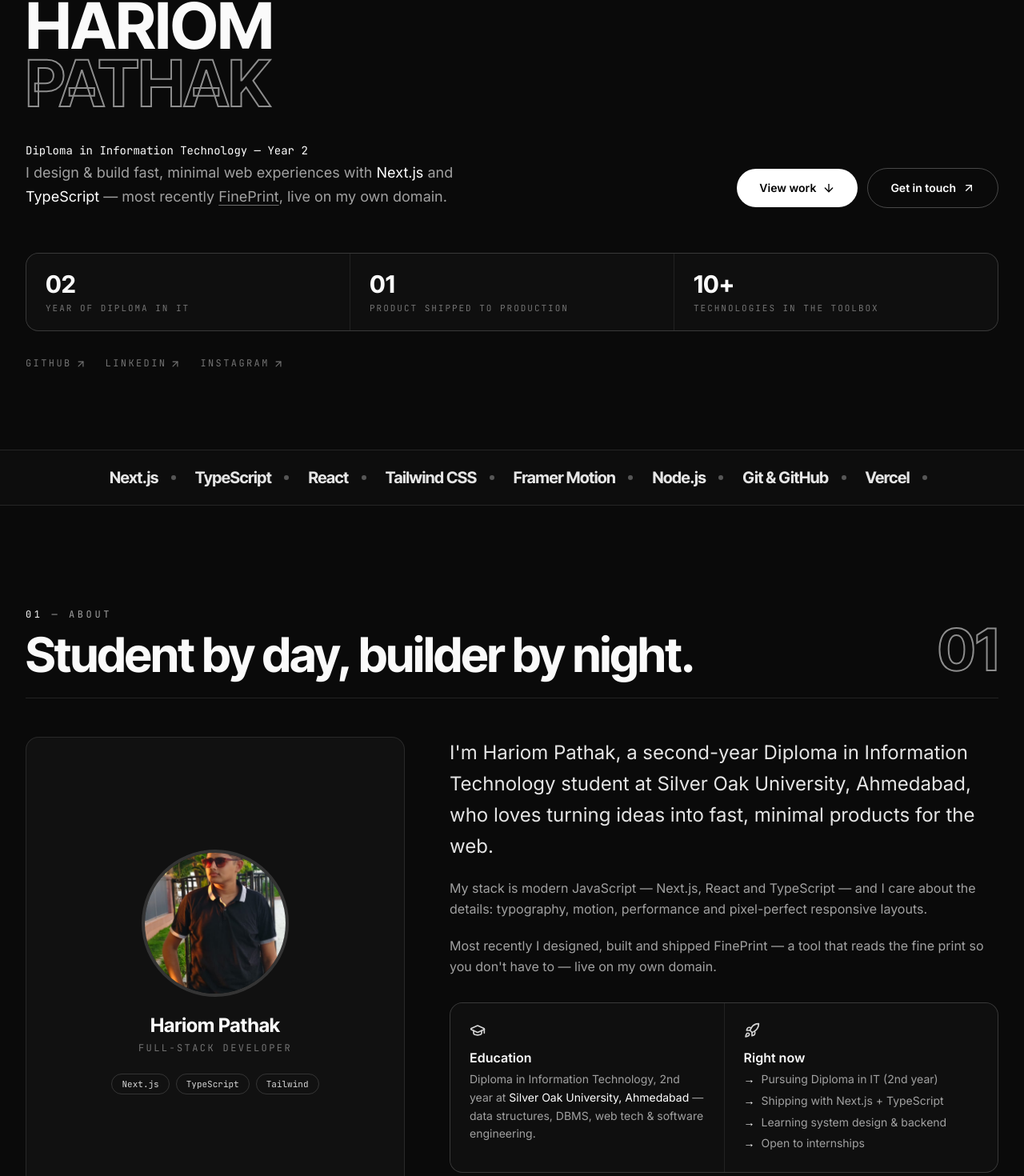
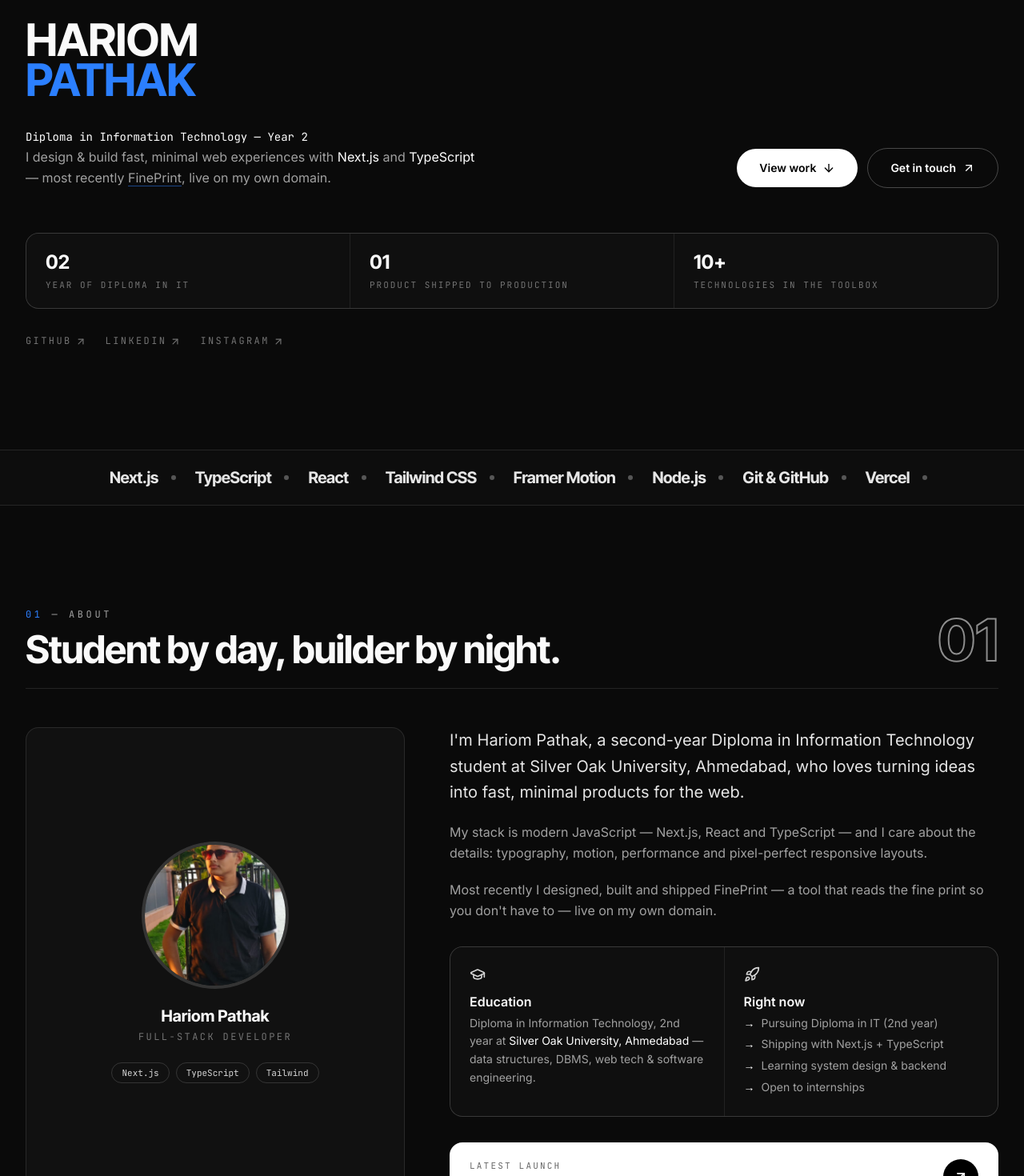
Before and after one commit to hariompathak50339/portfolio, a Next.js app: page / in a window 1280 px wide. Shown: the part 238-1708 px from the top of the page at 80% size. Built offline with nearby package versions, Linux system fonts and the light colour scheme.

Commit message:
Smaller typography with blue accents across the site

```diff
--- a/src/components/About.tsx
+++ b/src/components/About.tsx
@@ -24,7 +24,7 @@ export default function About() {
                     className="h-full w-full object-cover"
                   />
                 </div>
-                <p className="font-display mt-6 text-2xl font-bold">Hariom Pathak</p>
+                <p className="font-display mt-6 text-xl font-bold">Hariom Pathak</p>
                 <p className="mt-1 font-mono text-xs tracking-[0.2em] text-neutral-500 uppercase">
                   {profile.role}
                 </p>
@@ -55,7 +55,7 @@ export default function About() {
                 key={i}
                 className={
                   i === 0
-                    ? "text-xl leading-relaxed text-neutral-200 sm:text-2xl"
+                    ? "text-lg leading-relaxed text-neutral-200 sm:text-xl"
                     : "mt-5 leading-relaxed text-neutral-400"
                 }
               >
@@ -96,7 +96,7 @@ export default function About() {
                 <p className="font-mono text-[11px] tracking-[0.2em] uppercase opacity-60">
                   Latest launch
                 </p>
-                <p className="font-display text-xl font-bold">
+                <p className="font-display text-lg font-bold">
                   FinePrint — live in production
                 </p>
               </div>
--- a/src/components/Contact.tsx
+++ b/src/components/Contact.tsx
@@ -33,7 +33,7 @@ export default function Contact() {
 
         <div className="mt-12 grid gap-10 lg:grid-cols-2 lg:gap-16">
           <div>
-            <p className="max-w-md text-lg leading-relaxed text-neutral-400">
+            <p className="max-w-md text-base leading-relaxed text-neutral-400">
               Have an internship, a freelance idea, or just want to talk
               Next.js? My inbox is always open — I usually reply within a day.
             </p>
@@ -62,7 +62,7 @@ export default function Contact() {
                   rel="noreferrer"
                   className="flex items-center justify-between border-b border-white/10 py-4 hover:border-white/40"
                 >
-                  <span className="font-display text-2xl font-bold tracking-tight">
+                    <span className="font-display text-xl font-bold tracking-tight">
                     <span className="font-mono mr-3 text-xs font-normal text-neutral-500">
                       0{i + 1}
                     </span>
--- a/src/components/Footer.tsx
+++ b/src/components/Footer.tsx
@@ -72,7 +72,7 @@ export default function Footer() {
 
         <p
           aria-hidden
-          className="font-display text-outline mt-14 leading-none font-bold tracking-tighter whitespace-nowrap select-none text-[clamp(2.5rem,11.5vw,10rem)] opacity-60"
+          className="font-display text-outline mt-14 leading-none font-bold tracking-tighter whitespace-nowrap select-none text-[clamp(2rem,9vw,7rem)] opacity-60"
         >
           HARIOM PATHAK
         </p>
--- a/src/components/Hero.tsx
+++ b/src/components/Hero.tsx
@@ -18,15 +18,15 @@ export default function Hero() {
 
         {/* name */}
         <h1 className="font-display mt-8 leading-[0.9] font-bold tracking-tighter">
-          <span className="block text-[clamp(2.25rem,7vw,5rem)]">HARIOM</span>
-          <span className="text-outline block text-[clamp(2.25rem,7vw,5rem)]">
-            PATHAK
-          </span>
+          <span className="block text-[clamp(1.75rem,5vw,3.5rem)]">HARIOM</span>
+            <span className="block text-[clamp(1.75rem,5vw,3.5rem)] text-blue-500">
+              PATHAK
+            </span>
         </h1>
 
         {/* sub */}
         <div className="mt-8 flex flex-col gap-8 md:flex-row md:items-end md:justify-between">
-          <p className="max-w-xl text-base leading-relaxed text-neutral-400 sm:text-lg">
+            <p className="max-w-xl text-sm leading-relaxed text-neutral-400 sm:text-base">
             <span className="font-mono text-sm text-white">{profile.tagline}</span>
             <br />
             I design & build fast, minimal web experiences with{" "}
@@ -36,7 +36,7 @@ export default function Hero() {
               href="https://fineprint.hariompathak.in"
               target="_blank"
               rel="noreferrer"
-              className="underline decoration-white/40 underline-offset-4 hover:text-white hover:decoration-white"
+                className="underline decoration-blue-500/50 underline-offset-4 hover:text-blue-400 hover:decoration-blue-400"
             >
               FinePrint
             </a>
@@ -64,7 +64,7 @@ export default function Hero() {
         <div className="mt-14 grid grid-cols-1 gap-px overflow-hidden rounded-2xl border border-white/10 bg-white/10 sm:grid-cols-3">
           {stats.map((s) => (
             <div key={s.label} className="bg-[#0f0f0f] px-6 py-5">
-              <p className="font-display text-3xl font-bold">{s.value}</p>
+              <p className="font-display text-2xl font-bold">{s.value}</p>
               <p className="mt-1 font-mono text-[11px] tracking-[0.18em] text-neutral-500 uppercase">
                 {s.label}
               </p>
--- a/src/components/Journey.tsx
+++ b/src/components/Journey.tsx
@@ -13,10 +13,10 @@ export default function Journey() {
               key={`${m.title}-${i}`}
               className="grid gap-3 border-t border-white/10 py-8 last:border-b sm:grid-cols-12 sm:gap-6 sm:px-4"
             >
-              <p className="font-display text-2xl font-bold text-neutral-500 sm:col-span-2 sm:text-3xl">
+              <p className="font-display text-xl font-bold text-neutral-500 sm:col-span-2 sm:text-2xl">
                 {m.year}
               </p>
-              <h3 className="font-display text-xl font-bold tracking-tight sm:col-span-4 sm:text-2xl">
+              <h3 className="font-display text-lg font-bold tracking-tight sm:col-span-4 sm:text-xl">
                 {m.title}
               </h3>
               <p className="leading-relaxed text-neutral-400 sm:col-span-6">
--- a/src/components/Navbar.tsx
+++ b/src/components/Navbar.tsx
@@ -87,7 +87,7 @@ export default function Navbar() {
                 key={link.href + link.label}
                 href={link.href}
                 onClick={() => setOpen(false)}
-                className="font-display border-b border-white/10 py-4 text-4xl font-bold tracking-tight"
+                className="font-display border-b border-white/10 py-4 text-3xl font-bold tracking-tight"
               >
                 <span className="font-mono mr-3 text-sm font-normal text-neutral-500">
                   0{i + 1}
--- a/src/components/SectionHeading.tsx
+++ b/src/components/SectionHeading.tsx
@@ -10,10 +10,10 @@ export default function SectionHeading({
   return (
     <div className="flex items-end justify-between gap-6 border-b border-white/10 pb-6">
       <div>
-        <p className="font-mono text-xs tracking-[0.3em] text-neutral-400 uppercase">
-          <span className="text-neutral-50">{index}</span> — {eyebrow}
-        </p>
-        <h2 className="font-display mt-3 text-4xl font-bold tracking-tight text-balance sm:text-5xl lg:text-6xl">
+          <p className="font-mono text-xs tracking-[0.3em] text-neutral-400 uppercase">
+            <span className="text-blue-500">{index}</span> — {eyebrow}
+          </p>
+          <h2 className="font-display mt-3 text-3xl font-bold tracking-tight text-balance sm:text-4xl lg:text-5xl">
           {title}
         </h2>
       </div>
--- a/src/components/Skills.tsx
+++ b/src/components/Skills.tsx
@@ -16,7 +16,7 @@ export default function Skills() {
               <p className="font-mono text-xs tracking-[0.3em] text-neutral-500 uppercase">
                 {group.index}
               </p>
-              <h3 className="font-display mt-2 text-2xl font-bold">{group.title}</h3>
+              <h3 className="font-display mt-2 text-xl font-bold">{group.title}</h3>
               <ul className="mt-6 flex-1 space-y-1">
                 {group.skills.map((skill) => (
                   <li
```
Also changed, not shown: src/components/Projects.tsx (+5 -5 lines).
